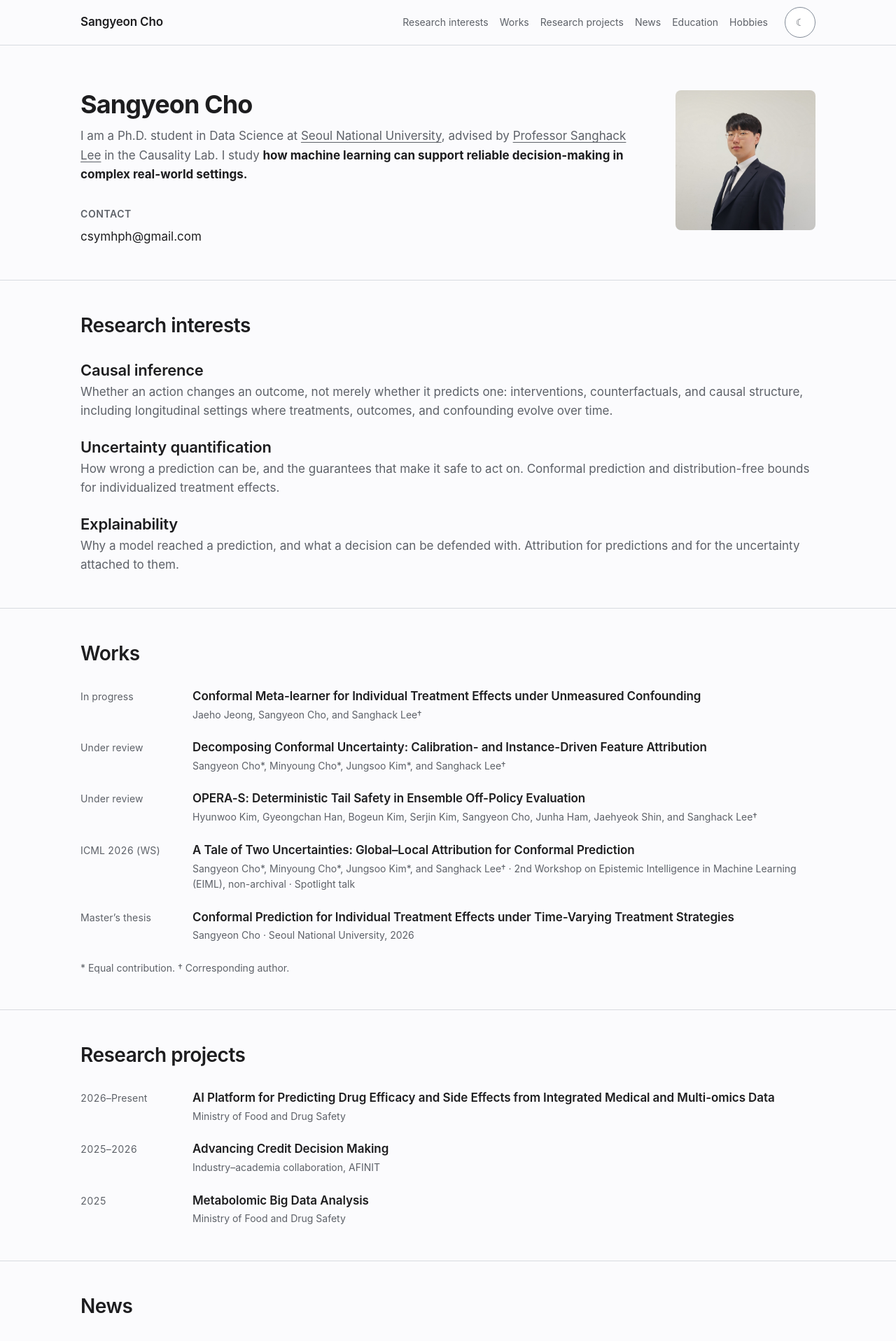
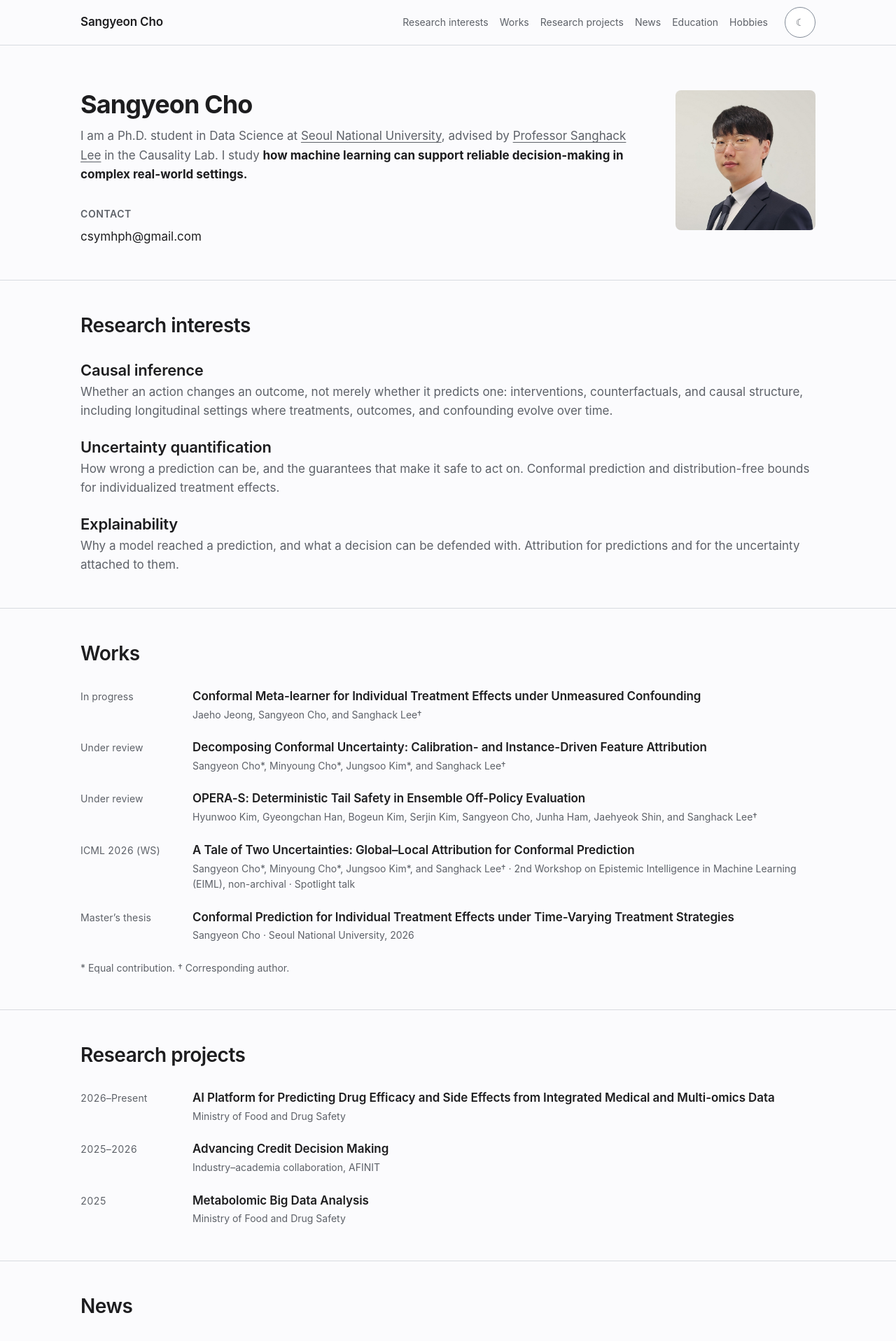
Before and after one commit to csymhph/csymhph.github.io, a Jekyll site: the page built from index.md, in a window 1280 px wide. Shown: the top 1917 px of the page at 70% size. Built offline with Jekyll 4.4.1, drawn with Linux system fonts in a browser that asks for light colours.

Commit message:
Frame the portrait around the face so it reads clearly at profile size.

```diff
--- a/assets/main.scss
+++ b/assets/main.scss
@@ -369,7 +369,16 @@ h3 {
   aspect-ratio: 1;
   display: block;
   border-radius: var(--radius-sm);
+  overflow: hidden;
+}
+
+.portrait img {
+  width: 100%;
+  height: 100%;
+  display: block;
   object-fit: cover;
+  transform: scale(1.7);
+  transform-origin: 50% 24%;
 }
 
 .separator-mark {
--- a/index.md
+++ b/index.md
@@ -20,7 +20,9 @@ permalink: /
     </div>
     {% if site.portrait and site.portrait != empty %}
     <aside class="intro-aside">
-      <img class="portrait" src="{{ site.portrait | relative_url }}" alt="Portrait of {{ site.title | escape }}" width="200" height="200">
+      <div class="portrait">
+        <img src="{{ site.portrait | relative_url }}" alt="Portrait of {{ site.title | escape }}" width="200" height="200">
+      </div>
       {% if site.cv_url and site.cv_url != empty or site.linkedin_url and site.linkedin_url != empty %}
       <p class="profile-links">
         {% if site.cv_url and site.cv_url != empty %}<a href="{{ site.cv_url | escape }}">CV</a>{% endif %}
```
